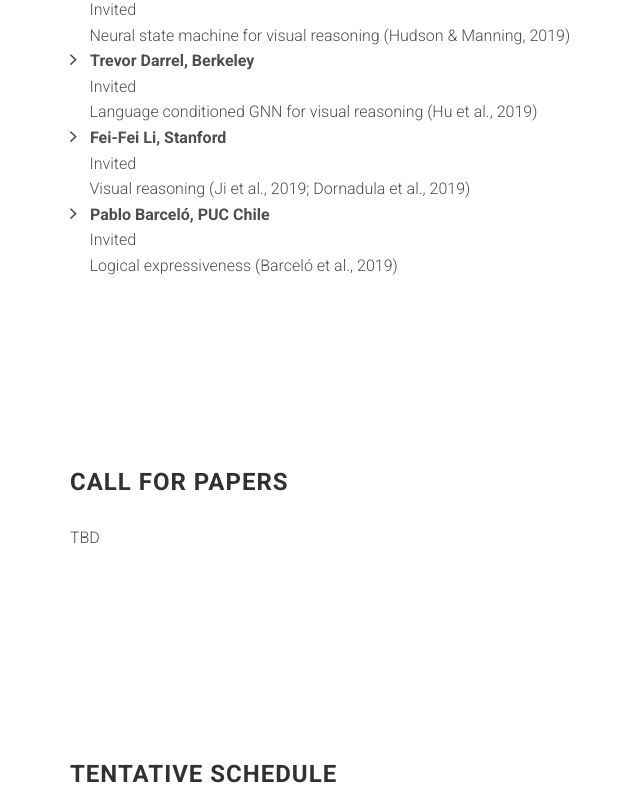
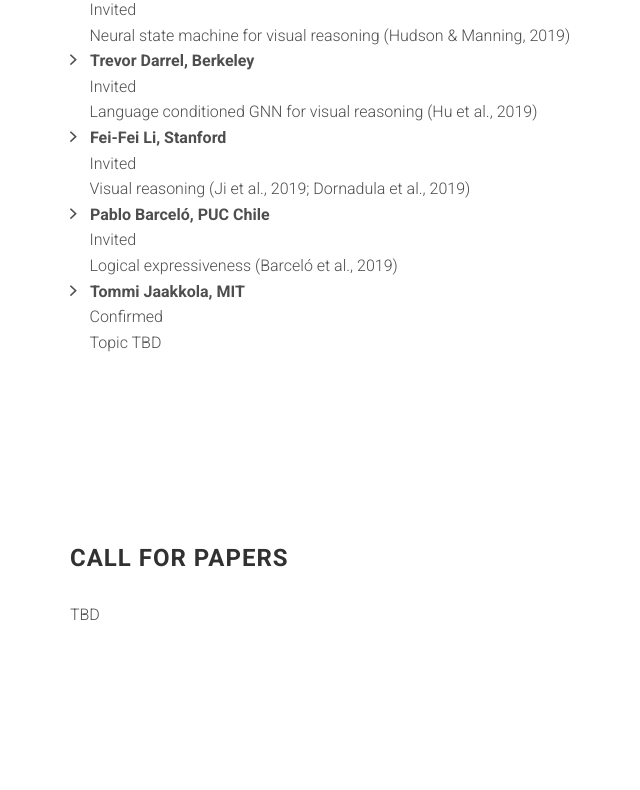
Before and after one commit to LogicalReasoningGNN/LogicalReasoningGNN.github.io, a website: page index.html in a window 1280 px wide. Shown: the part 2997-3787 px from the top of the page, without its empty margins (0-640 px from the left). Drawn offline with Linux system fonts and the light colour scheme; files whose address does not match are found by name.

Commit message:
Update index.html

```diff
--- a/index.html
+++ b/index.html
@@ -153,7 +153,11 @@
 
                         <li>Pablo Barceló, PUC Chile</li>
                         &nbsp;&nbsp;&nbsp;&nbsp;&nbsp;Invited <br>
-                        &nbsp;&nbsp;&nbsp;&nbsp;&nbsp;Logical expressiveness  (Barceló et al., 2019)
+                        &nbsp;&nbsp;&nbsp;&nbsp;&nbsp;Logical expressiveness (Barceló et al., 2019)
+
+                        <li>Tommi Jaakkola, MIT</li>
+                        &nbsp;&nbsp;&nbsp;&nbsp;&nbsp;Confirmed <br>
+                        &nbsp;&nbsp;&nbsp;&nbsp;&nbsp;Topic TBD
 
                     </ul>
                 </div>
```
